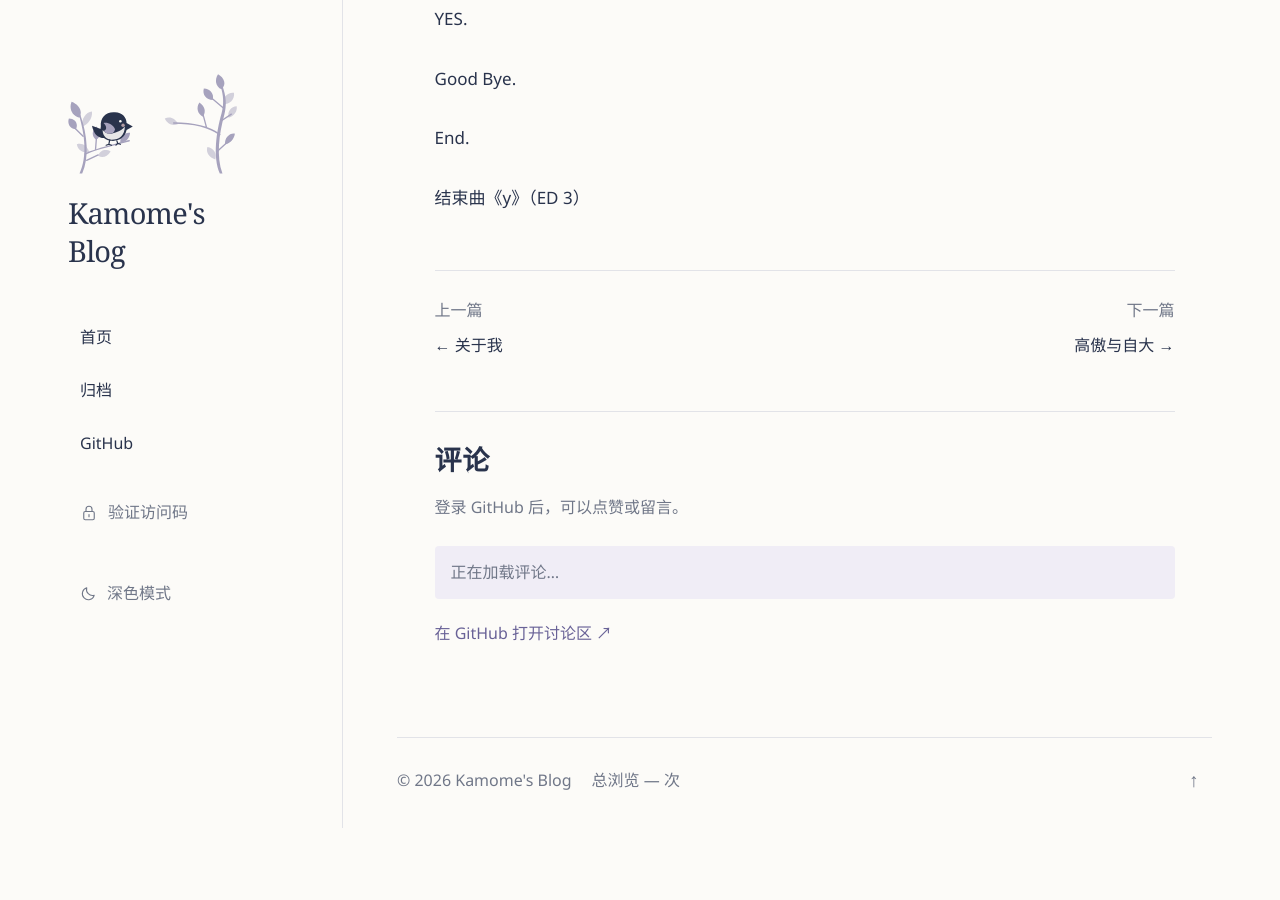
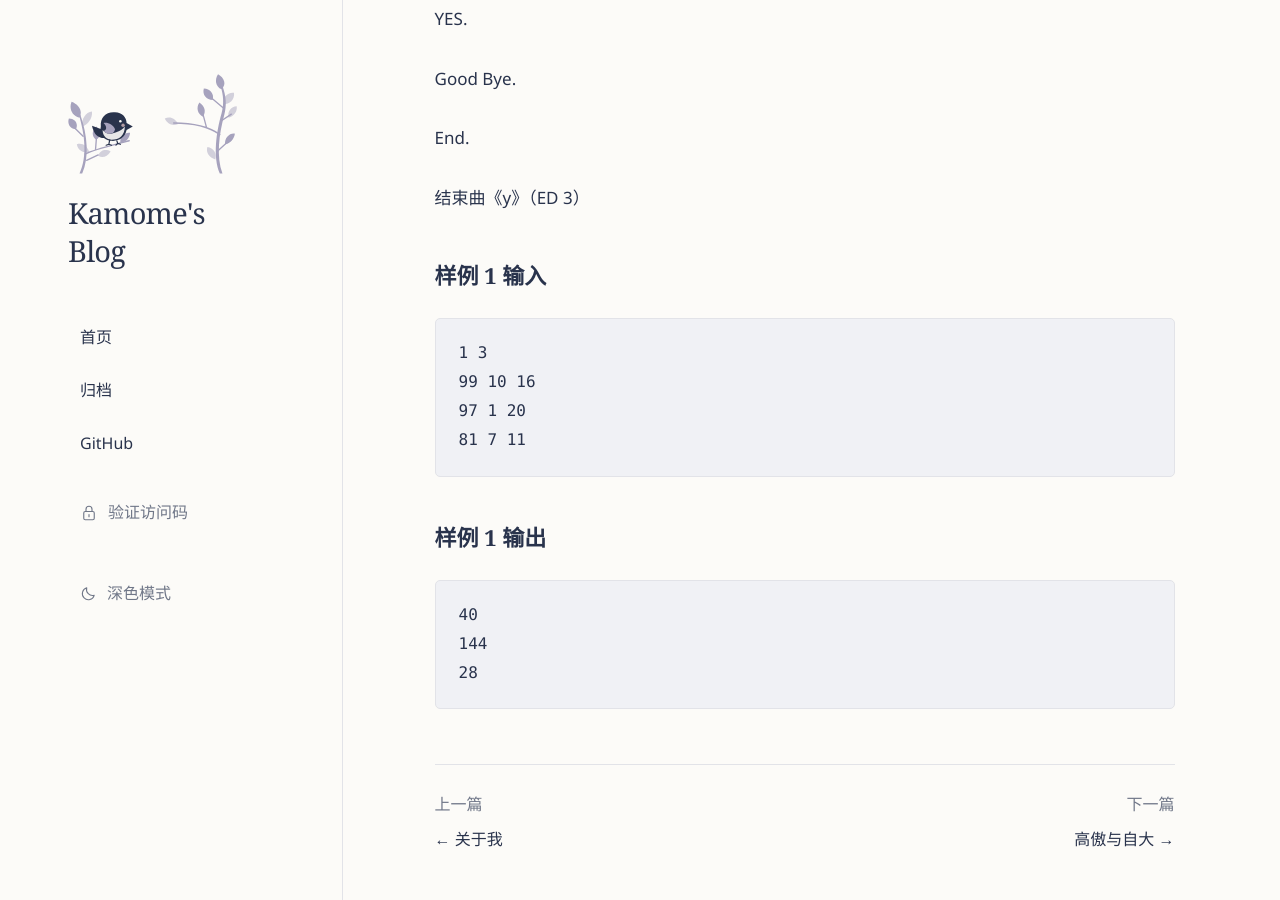
Before and after one commit to ushg8877/ushg8877.github.io, a Jekyll site: the page built from _posts/2026-10-20-hsfzpc-2025-warm-up.md, in a window 1280 px wide and 900 px high, scrolled down 2116 px. Built offline with Jekyll 4.4.1, drawn with Linux system fonts in a browser that asks for light colours; a script that is not in the unit is left out; comment, search, counter and statistics services are not loaded; before the commit the page ends 2944 px from its top, so only the background shows below that.

Commit message:
Publish article: hsfzpc 2025 热身赛试题

````diff
--- a/_posts/2026-10-20-hsfzpc-2025-warm-up.md
+++ b/_posts/2026-10-20-hsfzpc-2025-warm-up.md
@@ -32,15 +32,15 @@ Haru Shion，我喜欢的女孩，我现在可能也爱这这个女孩。
 
 ...这个现实中也是。
 
-《Your Story, ~The Haru Shion Arc~ 3402353318》
+《Your Story, \~The Haru Shion Arc\~ 3402353318》
 
 坏结局。
 
-《Your Story, ~The Haru Shion Arc~ 640,237,370,572,799》
+《Your Story, \~The Haru Shion Arc\~ 640,237,370,572,799》
 
 坏结局。
 
-《Your Story, ~The Haru Shioh Arc~ $1.0120521\times 10^{30220805}$》
+《Your Story, \~The Haru Shioh Arc\~ $1.0120521\times 10^{30220805}$》
 
 好结局。我终于找到了！
 
@@ -69,3 +69,20 @@ Good Bye.
 End.
 
 结束曲《y》（ED 3）
+
+### 样例 1 输入
+
+```input
+1 3
+99 10 16
+97 1 20
+81 7 11
+```
+
+### 样例 1 输出
+
+```output
+40
+144
+28
+```
````
Also changed, not shown: other parts of _posts/2026-10-20-hsfzpc-2025-warm-up.md (+1 -1 lines).
